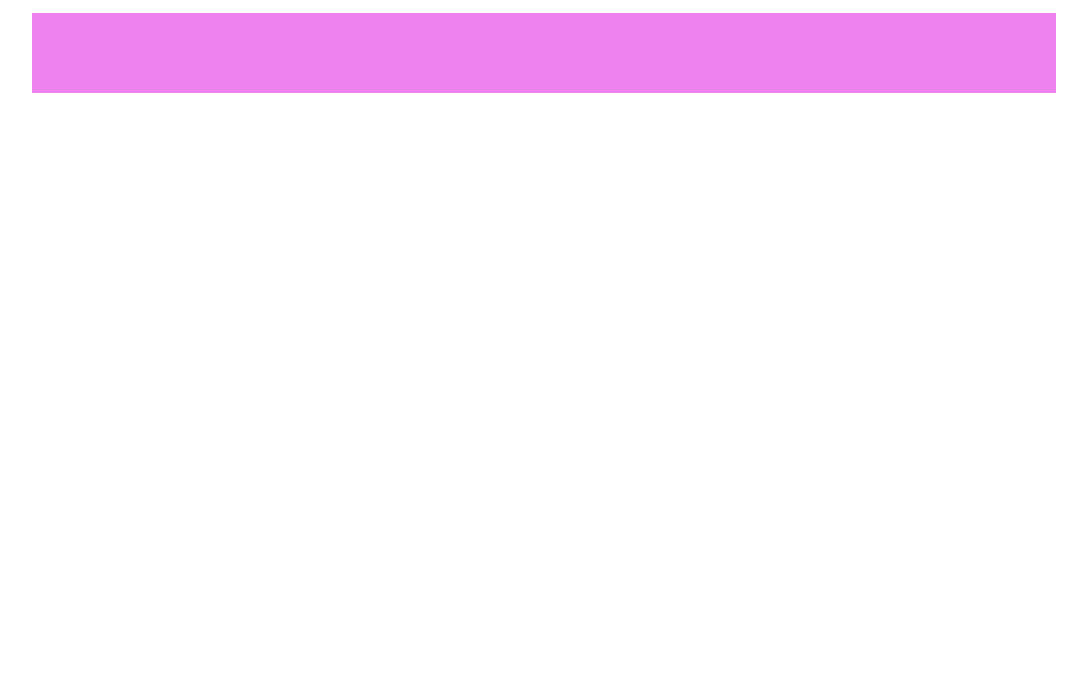
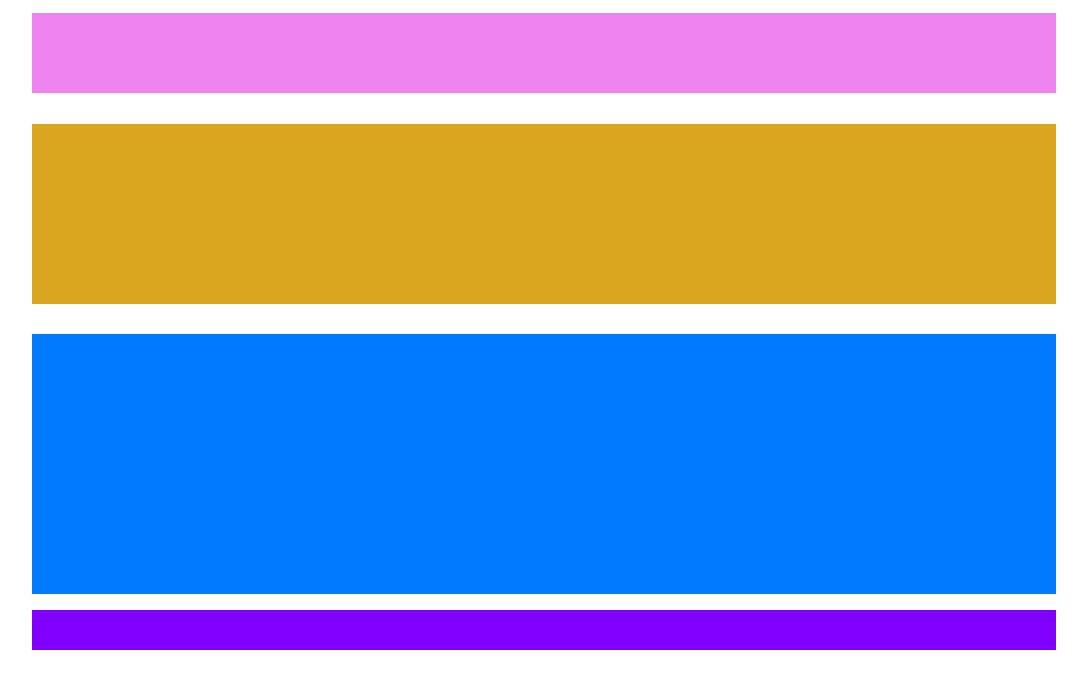
Before and after one commit to Ivztoz8/htmlcss-struttura-wp, a plain HTML site: page index.html in a window 1280 px wide. Shown: the whole page, without its empty margins (96-1183 px from the left). Drawn offline with Linux system fonts and the light colour scheme.

Commit message:
Step 2: Sections, size, position and colors

```diff
--- a/assets/css/style.css
+++ b/assets/css/style.css
@@ -1,17 +1,51 @@
+
+/* Reset HTML page */
+
 *{
     padding: 0;
     margin: 0;
     box-sizing: border-box;
 }
 
+/* Set up semantic tags */
+
 body {
     width: 80%;
     margin: 1% 10% 2%;
 }
-
 
 header{
     background-color: violet;
     width: 100%;
     height: 80px;
 }
+
+footer{
+    background-color: rgb(128, 0, 255);
+    width: 100%;
+    height: 40px;
+}
+
+/* Set up section tags */
+
+.sec1 {
+    background-color: goldenrod;
+    width: 100%;
+    height: 180px;
+}
+
+.sec2 {
+    background-color:rgb(0, 123, 255);
+    width: 100%;
+    height: 260px;
+}
+
+/* Utility */
+
+.margin15{
+    margin: 1.5% 0;
+}
+
+.margin3{
+    margin: 3% 0;
+}
--- a/index.html
+++ b/index.html
@@ -9,7 +9,12 @@
 </head>
 <body>
     <header></header>
-    <main></main>
+    <main>
+        <!--Sections-->
+
+        <section class="sec1 margin3"></section>
+        <section class="sec2 margin15"></section>
+    </main>
     <footer></footer>
 </body>
 </html>
```
